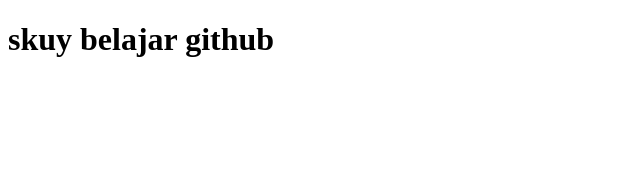
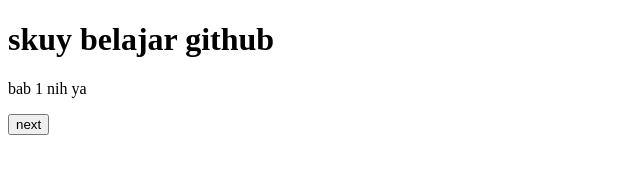
Before and after one commit to khai17-ramansyah/dasar-github, a plain HTML site: page index.html in a window 1280 px wide. Shown: the whole page, without its empty margins (0-640 px from the left). Drawn offline with Linux system fonts and the light colour scheme.

Commit message:
new nih ya

```diff
--- a/index.html
+++ b/index.html
@@ -7,5 +7,7 @@
   </head>
   <body>
     <h1>skuy belajar github</h1>
+    <p>bab 1 nih ya</p>
+    <button>next</button>
   </body>
 </html>
```
